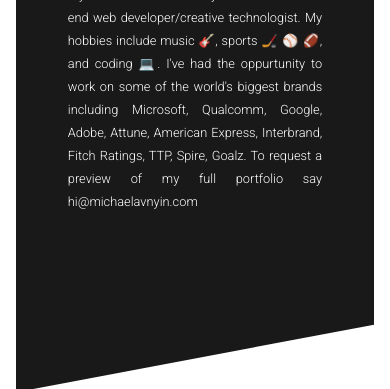
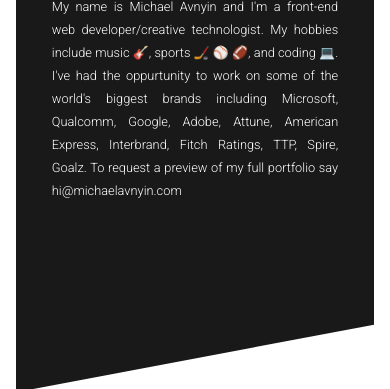
Before and after one commit to mavnyin88/mavnyin88.github.io, a website: page index.html in a window 390 px wide. Shown: the part 299-688 px from the top of the page. Drawn offline with Linux system fonts and the light colour scheme.

Commit message:
rm phone left right padding

```diff
--- a/sass/layout/_header.scss
+++ b/sass/layout/_header.scss
@@ -17,7 +17,7 @@
     color: #fff;
     @include respond(phone) {
       width: 80%;
-      padding: 2rem;
+      padding: 2rem 0;
       top: 50%;
     }
   }
```
Also changed, not shown: css/style.css.
